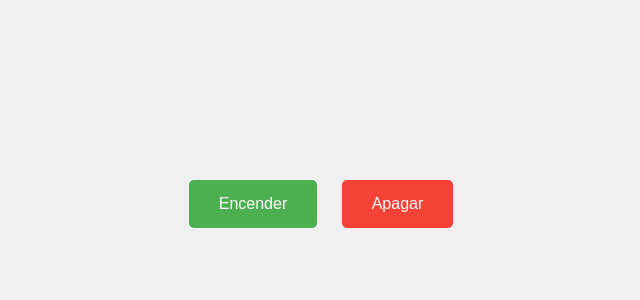
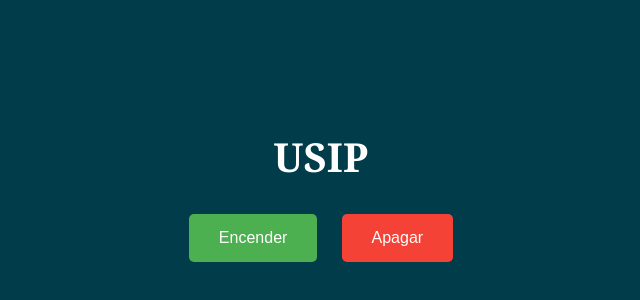
Before and after one commit to Chawderomg/mirepositorio, a plain HTML site: page index.html in a window 1280 px wide. Shown: the part 196-496 px from the top of the page, without its empty margins (319-959 px from the left). Drawn offline with Linux system fonts and the light colour scheme.

Commit message:
se agrega datos despues

```diff
--- a/index.html
+++ b/index.html
@@ -8,6 +8,7 @@
 </head>
 <body>
     <div class="container">
+        <h1>USIP</h1>
         <button id="onButton">Encender</button>
         <button id="offButton">Apagar</button>
     </div>
--- a/styles.css
+++ b/styles.css
@@ -4,12 +4,19 @@ body {
     align-items: center;
     height: 100vh;
     margin: 0;
-    font-family: Arial, sans-serif;
-    background-color: #f0f0f0;
+    font-family: 'Georgia', serif; /* Fuente bonita y elegante */
+    background-color: #013C4A; /* Azul petróleo */
 }
 
 .container {
     text-align: center;
+    transform: translateY(-10%); /* Mueve los botones un poquito hacia arriba */
+}
+
+h1 {
+    margin-bottom: 20px;
+    font-size: 2.5em;
+    color: white;
 }
 
 button {
```
